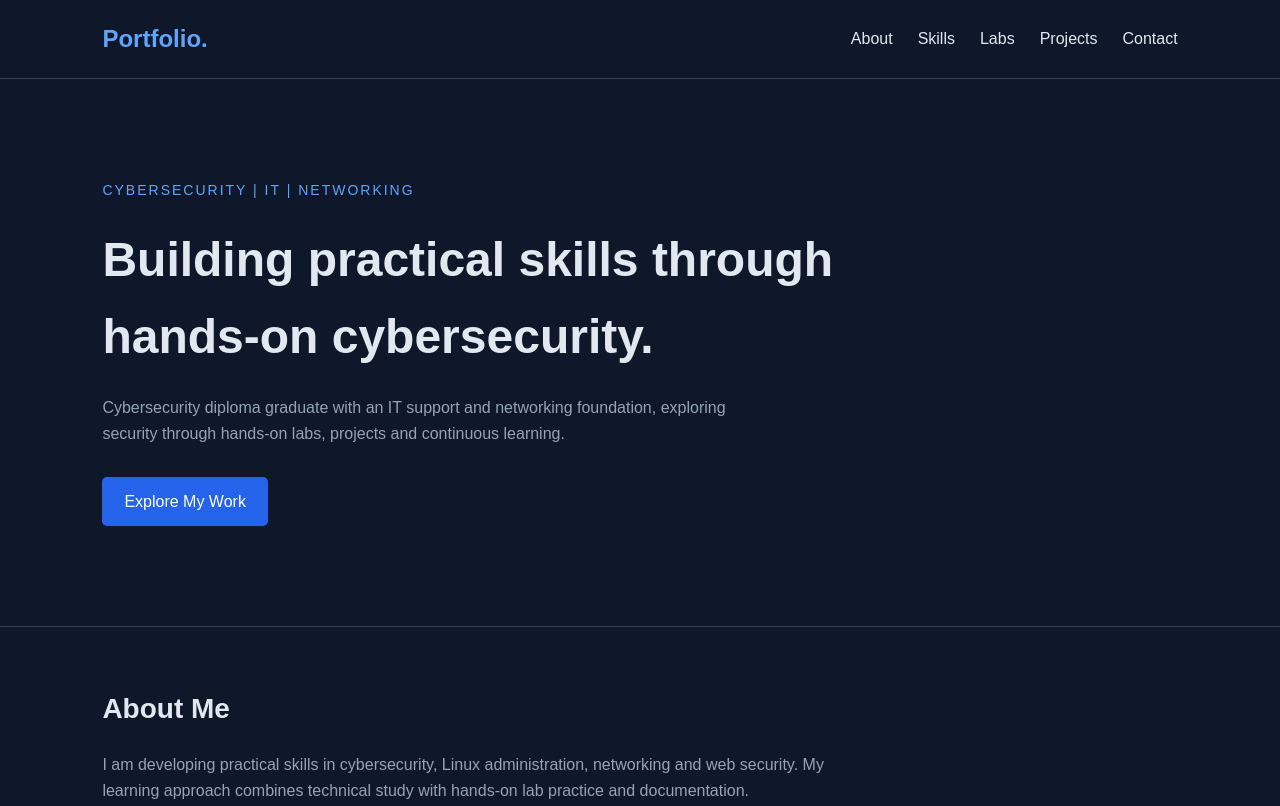
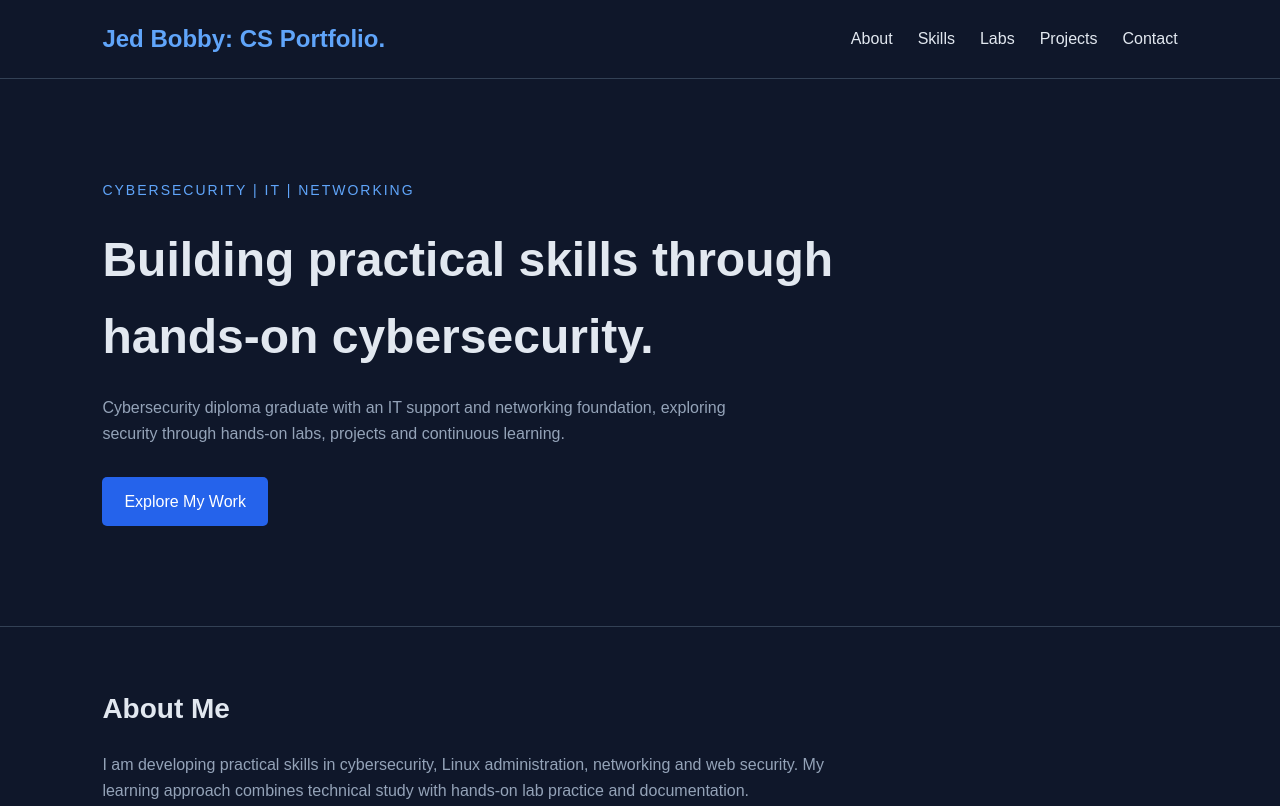
Before and after one commit to jbmunene/cybersec-portfolio, a plain HTML site: page index.html in a window 1280 px wide. Shown: the top 806 px of the page. Drawn offline with Linux system fonts and the light colour scheme.

Commit message:
Index page update

```diff
--- a/index.html
+++ b/index.html
@@ -11,7 +11,7 @@
 
     <header>
         <nav class="navbar">
-            <h2 class="logo">Portfolio.</h2>
+            <h2 class="logo">Jed Bobby: CS Portfolio.</h2>
 
             <ul class="nav-links">
                 <li><a href="#about">About</a></li>
```
